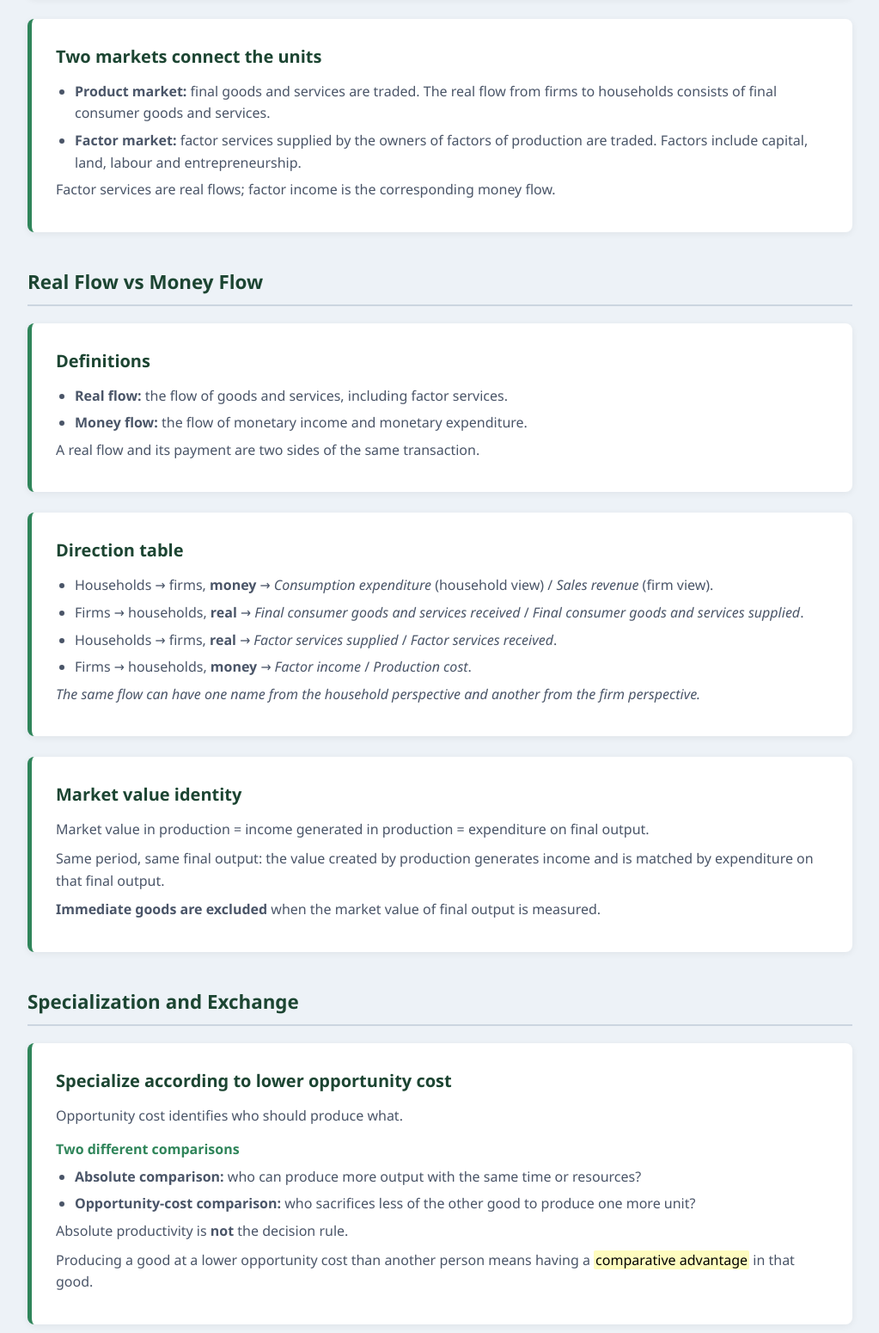
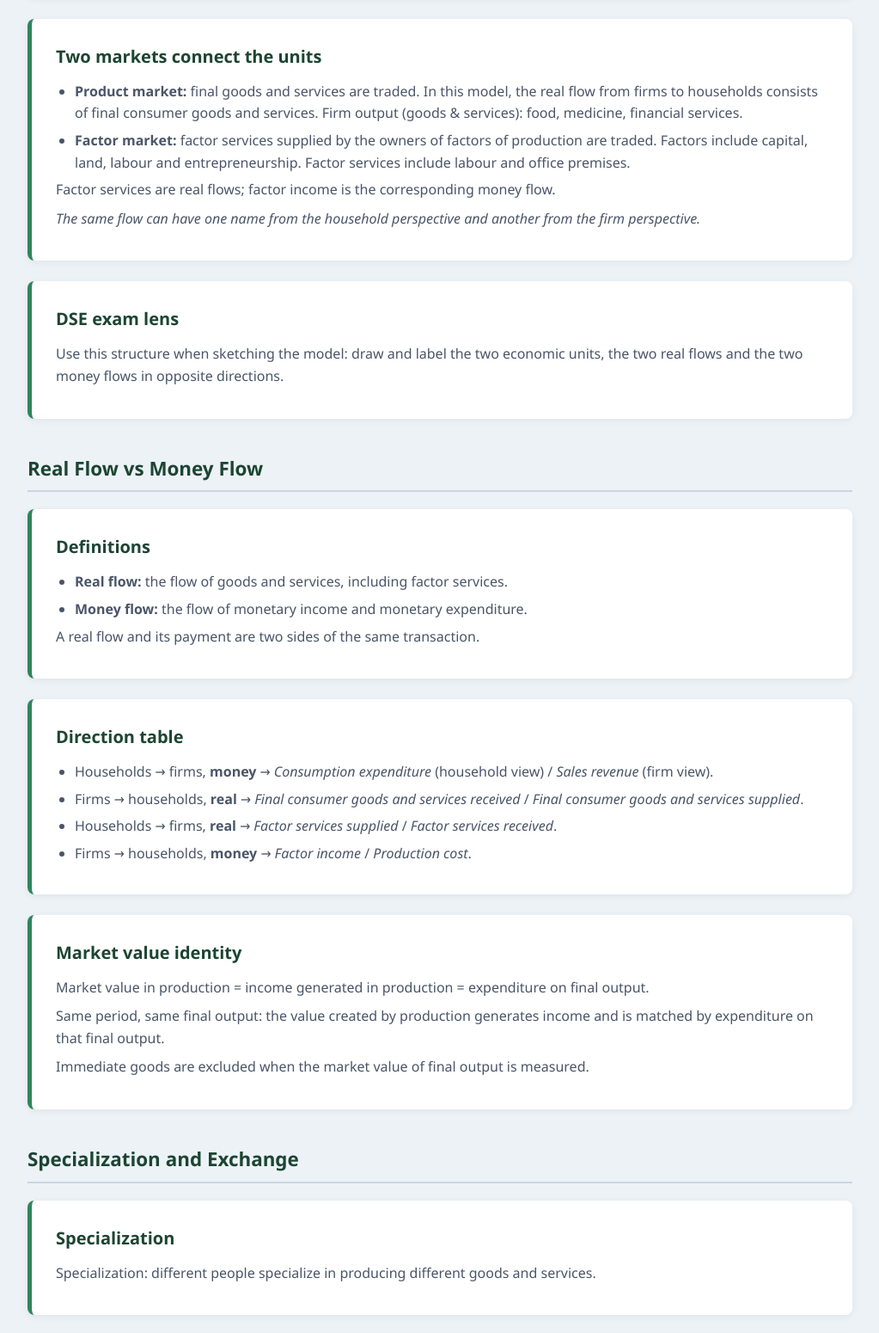
Before and after one commit to notiamalfred/EconLearn, a plain HTML site: page circular-flow.html in a window 1280 px wide. Shown: the part 1026-2576 px from the top of the page at 86% size, without its empty margins (128-1151 px from the left). Drawn offline with Linux system fonts and the light colour scheme.

Commit message:
Revise content and links in circular-flow.html
Updated links and content for clarity and accuracy.

```diff
--- a/circular-flow.html
+++ b/circular-flow.html
@@ -39,7 +39,7 @@
         <a href="demand-supply.html">Demand &amp; Supply</a>
         <a href="exam-skills.html">Exam Skills</a>
         <a href="glossary.html">Glossary</a>
-        <a href="https://notiamalfred.github.io/LinguaLearn/" class="cross-link">LinguaLearn ↗</a>
+        <a href="https://YOUR-USERNAME.github.io/lingualearn/" class="cross-link">LinguaLearn ↗</a>
       </nav>
     </div>
   </header>
@@ -60,7 +60,7 @@
       <div class="skill-grid">
         <article class="skill-card">
           <h3>Four flows, two markets</h3>
-          <p>Two economic units, two real flows, and two money flows in opposite directions.</p>
+          <p>Four flows form one circular system: two economic units, two real flows, and two money flows in opposite directions.</p>
 
           <h4>Firms</h4>
           <ul>
@@ -91,10 +91,16 @@
         <article class="skill-card">
           <h3>Two markets connect the units</h3>
           <ul>
-            <li><strong>Product market:</strong> final goods and services are traded. The real flow from firms to households consists of final consumer goods and services.</li>
-            <li><strong>Factor market:</strong> factor services supplied by the owners of factors of production are traded. Factors include capital, land, labour and entrepreneurship.</li>
+            <li><strong>Product market:</strong> final goods and services are traded. In this model, the real flow from firms to households consists of final consumer goods and services. Firm output (goods &amp; services): food, medicine, financial services.</li>
+            <li><strong>Factor market:</strong> factor services supplied by the owners of factors of production are traded. Factors include capital, land, labour and entrepreneurship. Factor services include labour and office premises.</li>
           </ul>
           <p>Factor services are real flows; factor income is the corresponding money flow.</p>
+          <p><em>The same flow can have one name from the household perspective and another from the firm perspective.</em></p>
+        </article>
+
+        <article class="skill-card">
+          <h3>DSE exam lens</h3>
+          <p>Use this structure when sketching the model: draw and label the two economic units, the two real flows and the two money flows in opposite directions.</p>
         </article>
       </div>
 
@@ -117,19 +123,23 @@
             <li>Households → firms, <strong>real</strong> → <em>Factor services supplied</em> / <em>Factor services received</em>.</li>
             <li>Firms → households, <strong>money</strong> → <em>Factor income</em> / <em>Production cost</em>.</li>
           </ul>
-          <p><em>The same flow can have one name from the household perspective and another from the firm perspective.</em></p>
         </article>
 
         <article class="skill-card">
           <h3>Market value identity</h3>
           <p>Market value in production = income generated in production = expenditure on final output.</p>
           <p>Same period, same final output: the value created by production generates income and is matched by expenditure on that final output.</p>
-          <p><strong>Immediate goods are excluded</strong> when the market value of final output is measured.</p>
+          <p>Immediate goods are excluded when the market value of final output is measured.</p>
         </article>
       </div>
 
       <h3 class="part-heading" id="part-special">Specialization and Exchange</h3>
       <div class="skill-grid">
+        <article class="skill-card">
+          <h3>Specialization</h3>
+          <p>Specialization: different people specialize in producing different goods and services.</p>
+        </article>
+
         <article class="skill-card">
           <h3>Specialize according to lower opportunity cost</h3>
           <p>Opportunity cost identifies who should produce what.</p>
@@ -155,7 +165,7 @@
 
           <h4>Difference between specialization and exchange</h4>
           <ul>
-            <li><strong>Specialization</strong> changes the allocation of production. When production follows lower opportunity cost, it can increase total output.</li>
+            <li><strong>Specialization</strong> changes the allocation of production. When production follows lower opportunity cost, it can increase total input.</li>
             <li><strong>Exchange</strong> allows each specialist to obtain the good she no longer produces. It makes specialization feasible; it does not itself produce the extra output.</li>
           </ul>
           <p>Lower opportunity cost guides specialization; specialization changes production; exchange enables access to other goods.</p>
```
